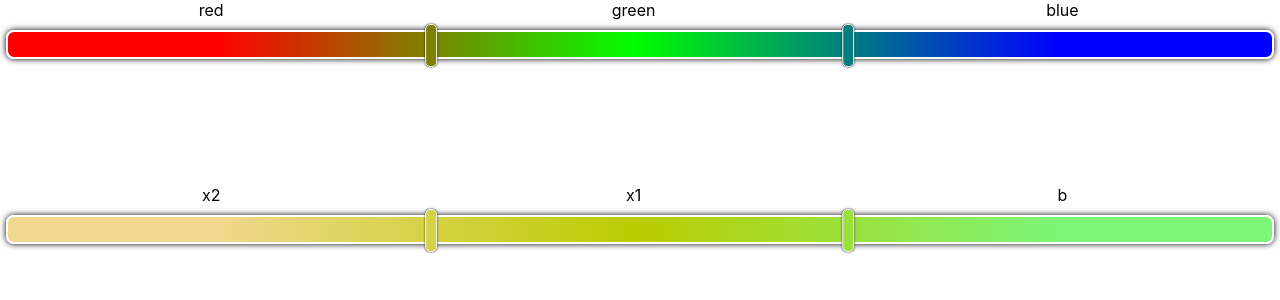
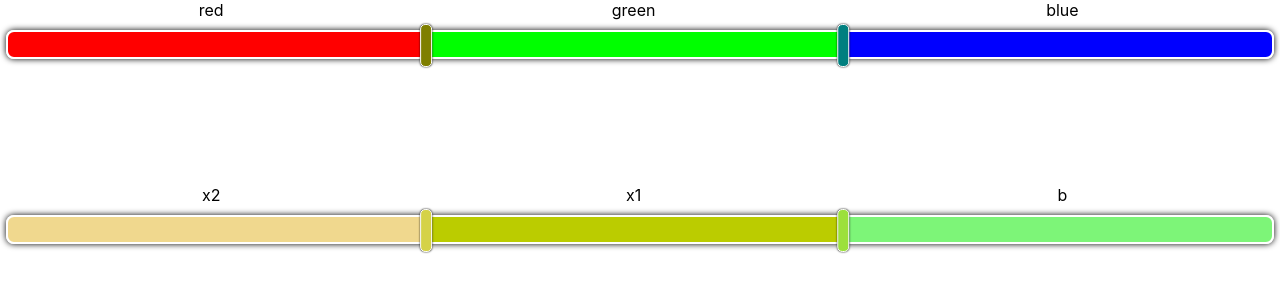
Before and after one commit to TISHARP/attribute-percentage-slider, a React (Create React App) app: page / in a window 1280 px wide. Shown: the top 300 px of the page. Built offline with nearby package versions, Linux system fonts and the light colour scheme.

Commit message:
Fixed Gradient styling to shift with pin movement. And made label's move with the pins not fixing issue.

```diff
--- a/src/components/Slider/Slider.scss
+++ b/src/components/Slider/Slider.scss
@@ -20,6 +20,7 @@
         margin: 6px;
         & .slider-pin{
             top: -8px;
+            left: -5px;
             transform: translateX(--left, 0px);
             position: absolute;
             width: 10px;
--- a/src/components/Slider/Slider.tsx
+++ b/src/components/Slider/Slider.tsx
@@ -3,6 +3,14 @@ import { AttributeSliderProps } from "./@types";
 import "./Slider.scss";
 import { defaultColorPallete } from "../../utils/data";
 import { blendHexColors } from "../../utils/helpers";
+
+const getGradient = (textLabelLocs:number[],colorPallete:string[]) => {
+    let ret = [] as string[];
+    for(let i = 1; i < textLabelLocs.length; i+=1){
+        ret.push(`${colorPallete[(i<=1?0:i-1)%colorPallete.length]} ${textLabelLocs[i-1]*100}%, ${colorPallete[(i<=1?0:i-1)%colorPallete.length]} ${textLabelLocs[i]*100}%`);
+    }
+    return ret.join(", ");
+}
 
 const Slider = ({value,colorPallete=defaultColorPallete,minVal=5,className='',step=1,onChange=(newVals:any)=>{}}: AttributeSliderProps) => {
     let deltaX = 0, startX = 0, actIdx = 0;
@@ -51,6 +59,17 @@ const Slider = ({value,colorPallete=defaultColorPallete,minVal=5,className='',st
         const pin = pinRefs.current[actIdx];
         const curX = parseFloat(pin.style.transform.substring(11));
         startX = startX - curX + updateElTransform(pin,curX-deltaX,((actIdx+1)*minVal/100)*sWidth,(1-(pinLocs.length-actIdx)*minVal/100)*sWidth);
+        let tpinLocs = [] as number[];
+        let tcur = 0;
+        let p = 0;
+        for(let i = 0; i < pinRefs.current.length; i+=1){
+            let tcurX = parseFloat(pinRefs.current[i].style.transform.substring(11));
+            tpinLocs.push(tcurX/sWidth - p);
+            //p = tcurX/sWidth;
+        }
+        let ttextLabelLocs = [0, ...tpinLocs, 1];
+        sliderTubeRef.current!.style.background = `linear-gradient(90deg, ${getGradient(ttextLabelLocs,colorPallete)})`;
+
         /*
             Since:
             curX - startX + e.clientX = updateLocation;
@@ -61,22 +80,22 @@ const Slider = ({value,colorPallete=defaultColorPallete,minVal=5,className='',st
         const labelA = labelRefs.current[actIdx];
         const labelB = labelRefs.current[actIdx+1];
         if(actIdx==0){
-            labelA.style.setProperty("--left", (((curX-deltaX)/sWidth/2)*100)+'%');
+            labelA.style.setProperty("--left", (((curX)/sWidth/2)*100)+'%');
             const pinB = pinRefs.current[actIdx+1];
             const curBX = parseFloat(pinB.style.transform.substring(11));
-            labelB.style.setProperty("--left", (((curBX-deltaX+curX)/sWidth/2)*100)+"%");
+            labelB.style.setProperty("--left", (((curBX+curX)/sWidth/2)*100)+"%");
         } else{
             if(actIdx===pinRefs.current.length-1){
                 //last element
                 const pinP = pinRefs.current[actIdx-1];
                 const curPX = parseFloat(pinP.style.transform.substring(11));
-                labelA.style.setProperty("--left", (((curPX-deltaX+curX)/sWidth/2)*100)+'%');
-                labelB.style.setProperty("--left", (((curX-deltaX+sWidth)/sWidth/2)*100)+'%');
+                labelA.style.setProperty("--left", (((curPX+curX)/sWidth/2)*100)+'%');
+                labelB.style.setProperty("--left", (((curX+sWidth)/sWidth/2)*100)+'%');
             } else{
                 const pinB = pinRefs.current[actIdx+1];
                 const curBX = parseFloat(pinB.style.transform.substring(11));
-                labelA.style.setProperty("--left", (((curX-deltaX)/sWidth/2)*100)+'%');
-                labelB.style.setProperty("--left", (((curBX-deltaX+curX)/sWidth/2)*100)+"%");
+                labelA.style.setProperty("--left", (((curX)/sWidth/2)*100)+'%');
+                labelB.style.setProperty("--left", (((curBX+curX)/sWidth/2)*100)+"%");
             }
         }
         //Check for collision with another tag
@@ -114,7 +133,7 @@ const Slider = ({value,colorPallete=defaultColorPallete,minVal=5,className='',st
         document.addEventListener('mouseup', handleMouseUp);
     }
 
-    console.log(`linear-gradient(90deg, ${colorPallete[0]} 0%, ${textLabelLocs.map((v:any,i)=>colorPallete[(i<=1?0:(i!==textLabelLocs.length-1?i-1:i-2))%colorPallete.length]+" "+v*100+"%").join(', ')})`);
+    const tubeGradient = `linear-gradient(90deg, ${getGradient(textLabelLocs,colorPallete)})`;
     return (
         <div className={'sharp-attribute-slider '+(className)}>
             <div className="slider-titles">
@@ -130,7 +149,7 @@ const Slider = ({value,colorPallete=defaultColorPallete,minVal=5,className='',st
             </div>
             <div className={'slider-colored-tube'} ref={sliderTubeRef}
                 style={{
-                    background: `linear-gradient(90deg, ${colorPallete[0]} 0%, ${textLabelLocs.map((v:any,i)=>colorPallete[(i<=1?0:i-1)%colorPallete.length]+" "+(i===0?v:(v+textLabelLocs[i-1])/2)*100+"%").join(', ')})`
+                    background: tubeGradient
                 }}>
                 {pinLocs.map((v,i)=>(
                     <div ref={(ref:HTMLDivElement)=>pinRefs.current[i]=ref}
```
